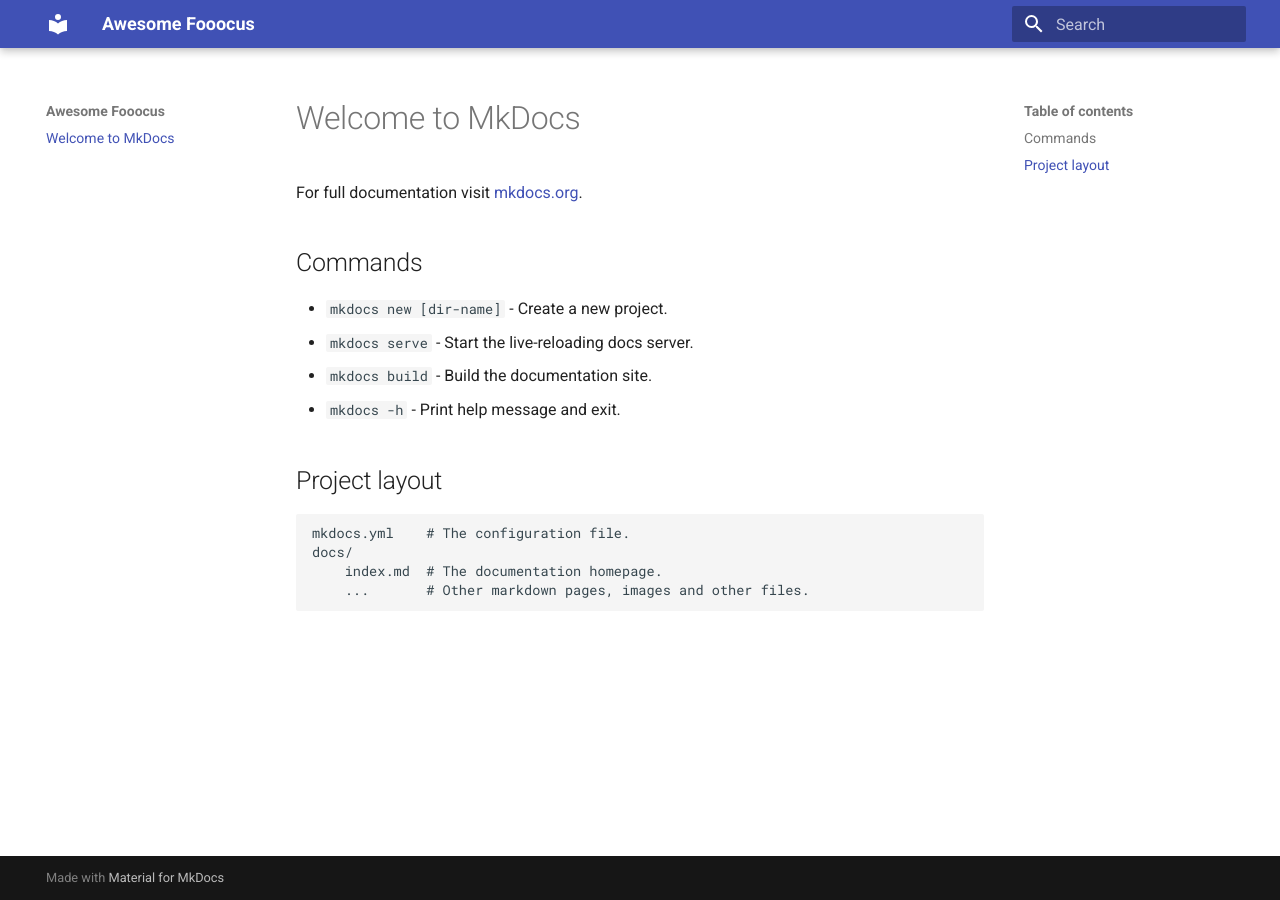
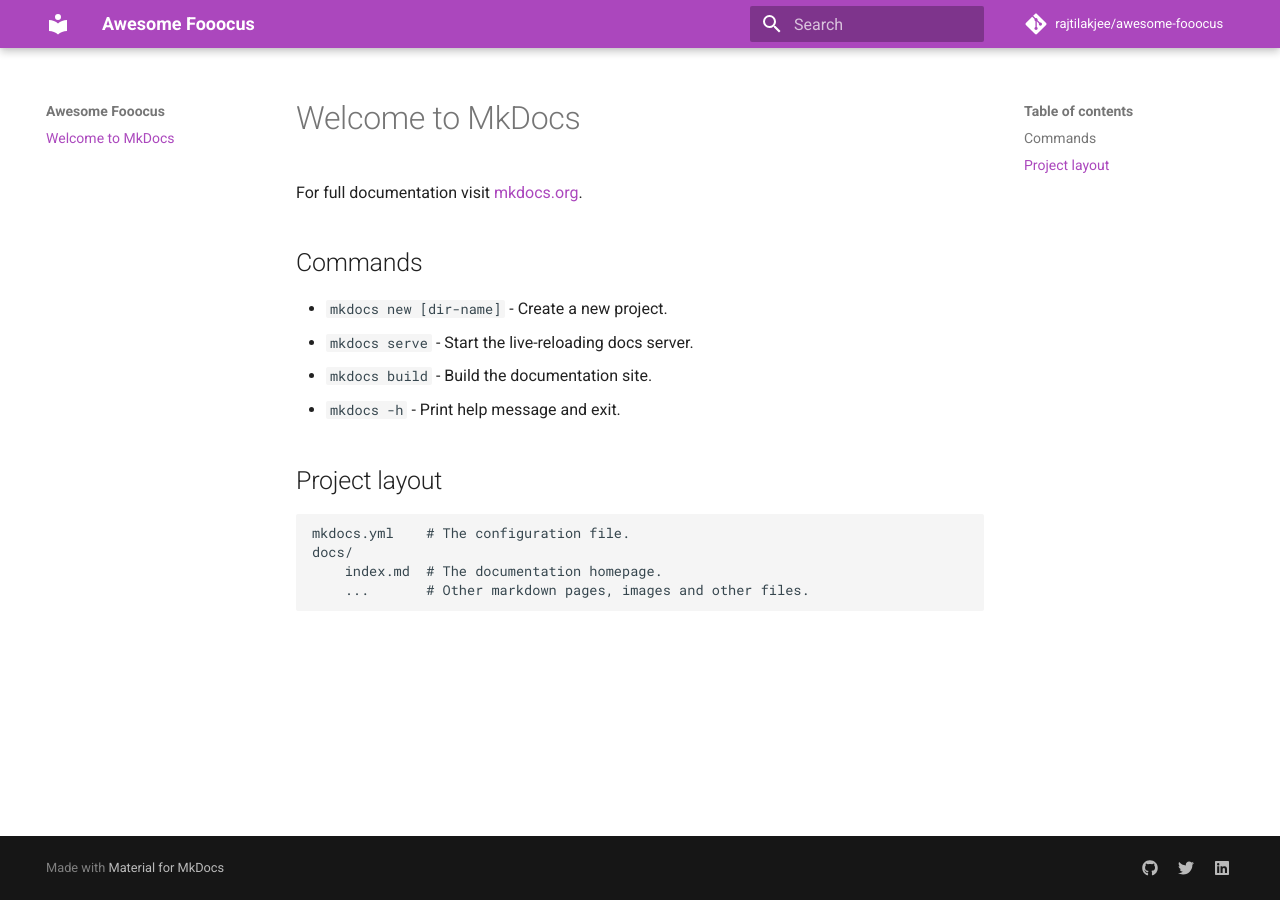
Before and after one commit to rajtilakjee/awesome-fooocus, an MkDocs documentation site: the page built from docs/index.md, in a window 1280 px wide. Built offline with MkDocs 1.6.1 and Material for MkDocs 9.7.7, drawn with Linux system fonts in a browser that asks for light colours; comment, search, counter and statistics services are not loaded.

Commit message:
Update mkdocs.yml

```diff
--- a/mkdocs.yml
+++ b/mkdocs.yml
@@ -1,4 +1,19 @@
 site_name: Awesome Fooocus
-
+site_url: https://awesome-fooocus.netlify.com
+site_description: A curated list of awesome Fooocus resources
+site_author: Rajtilak Bhattacharjee
+repo_name: rajtilakjee/awesome-fooocus
+repo_url: https://github.com/rajtilakjee/awesome-fooocus
 theme:
   name: material
+  palette:
+    primary: purple
+    accent: pink
+extra:
+  social:
+    - type: github
+      link: https://github.com/rajtilakjee
+    - type: twitter
+      link: https://twitter.com/rajtilakjee
+    - type: linkedin
+      link: https://www.linkedin.com/in/rajtilak
```
